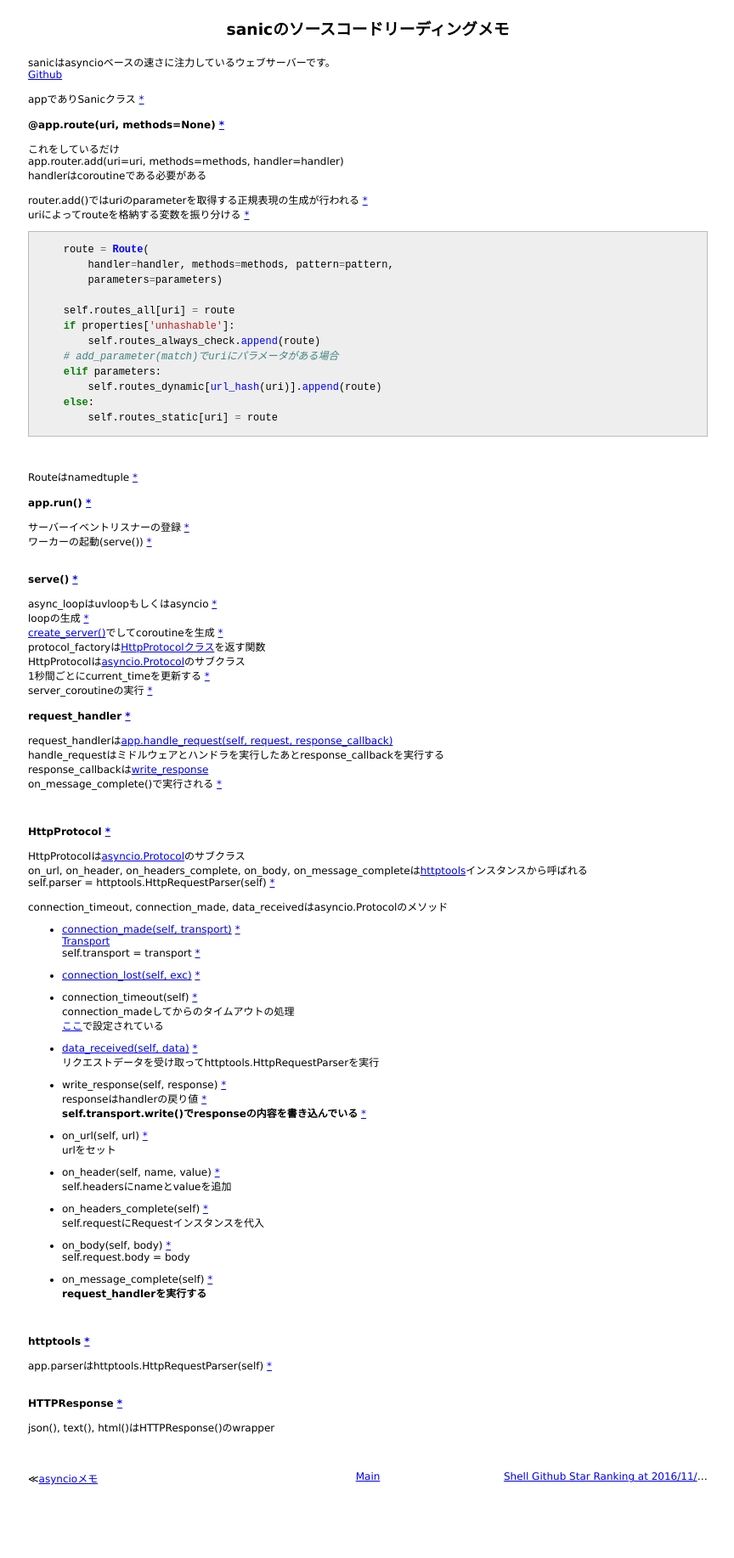
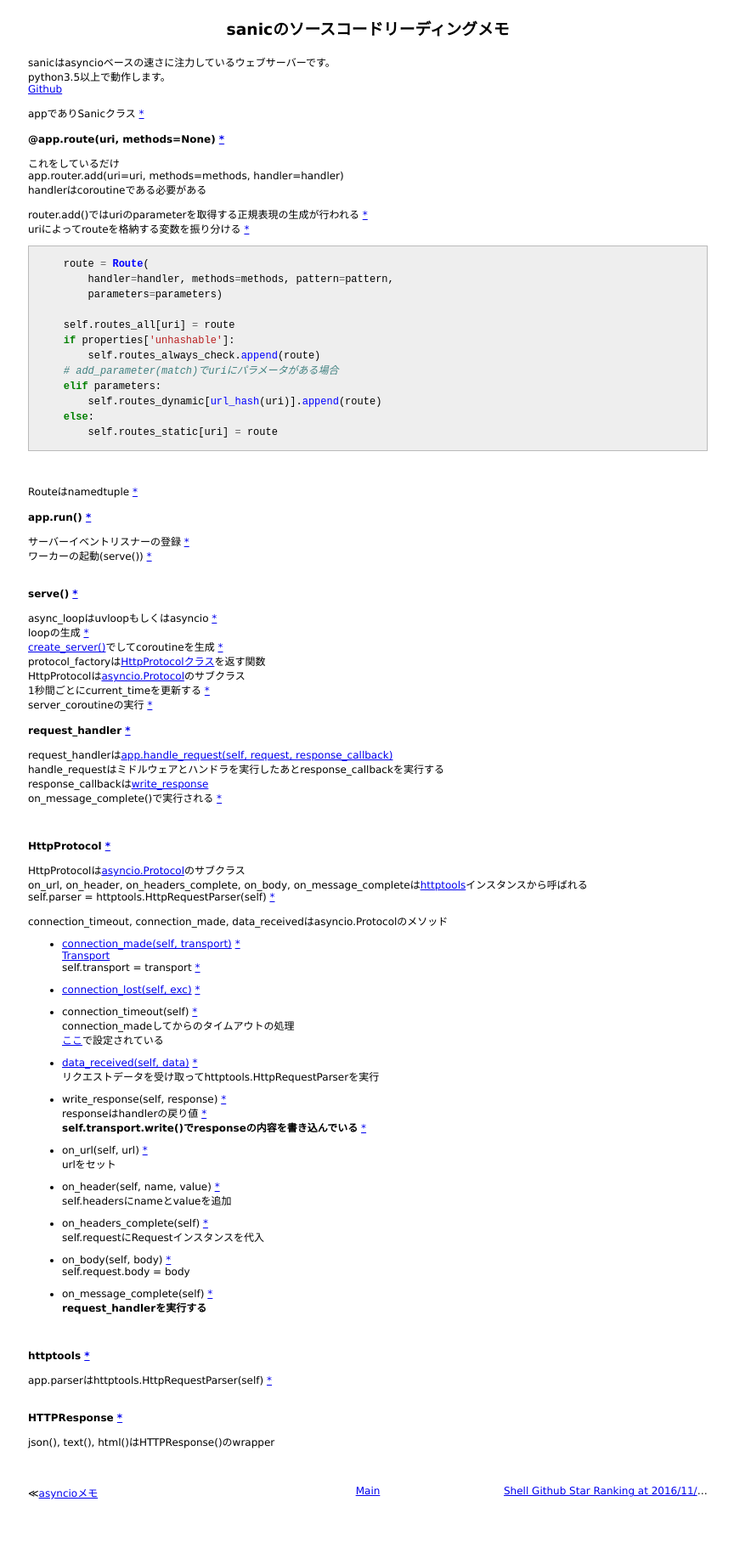
Before and after one commit to 38elements/38elements.github.com, a Jekyll site: the page built from _posts/2016-11-22-python-sanic.md, in a window 1280 px wide. Shown: the whole page at 85% size, without its empty margins (207-1071 px from the left). Built offline with Jekyll 4.4.1, drawn with Linux system fonts in a browser that asks for light colours.

Commit message:
Update 2016-11-22-python-sanic.md

```diff
--- a/_posts/2016-11-22-python-sanic.md
+++ b/_posts/2016-11-22-python-sanic.md
@@ -3,6 +3,7 @@ layout: posts
 title: sanicのソースコードリーディングメモ
 ---
 sanicはasyncioベースの速さに注力しているウェブサーバーです。
+python3.5以上で動作します。
 [Github](https://github.com/channelcat/sanic)
 
 appでありSanicクラス [\*](https://github.com/channelcat/sanic/blob/93f50b8ef7ed8fee206d2c440b096c09f1dd0af4/sanic/sanic.py#L20)
```
